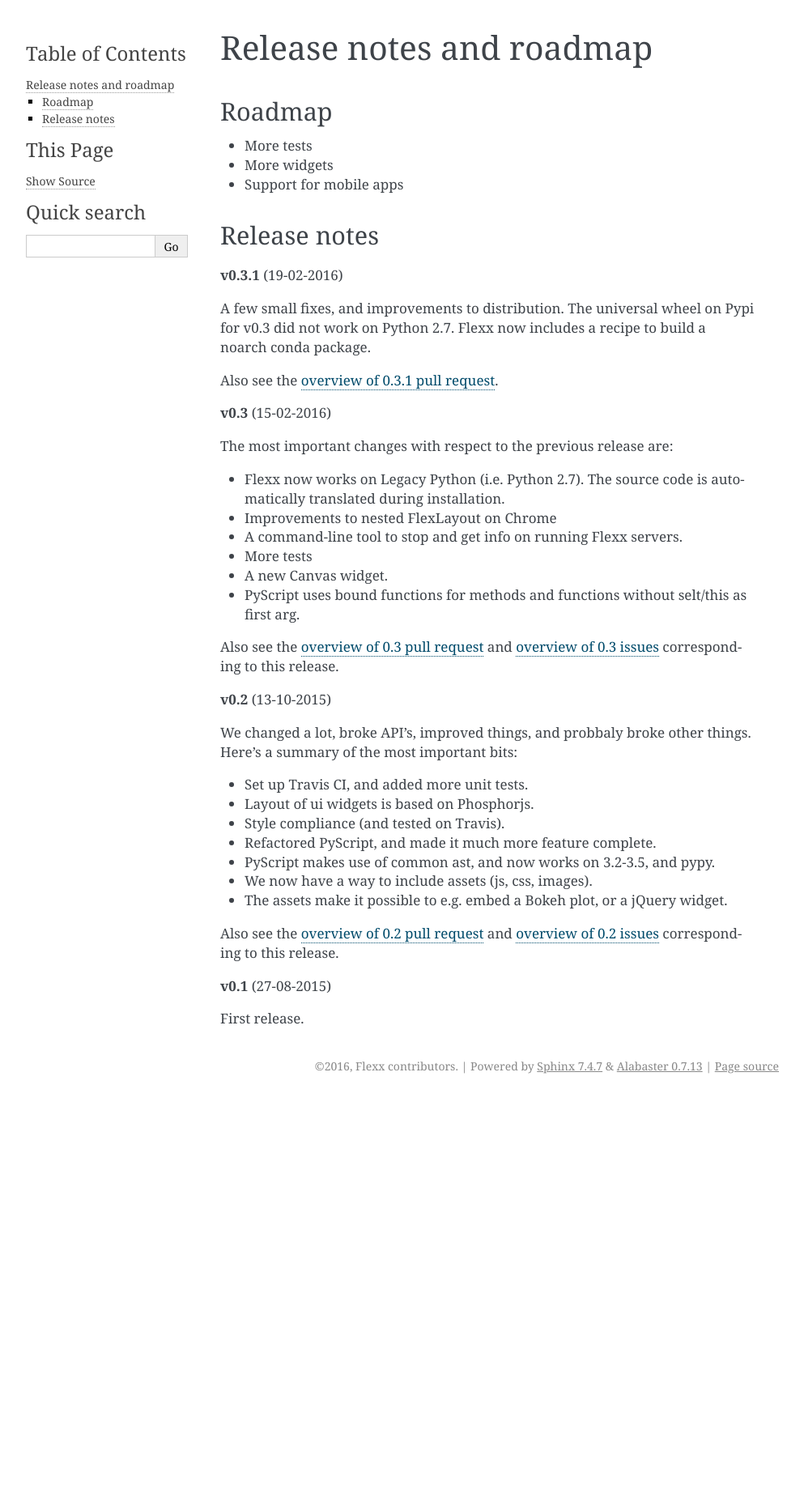
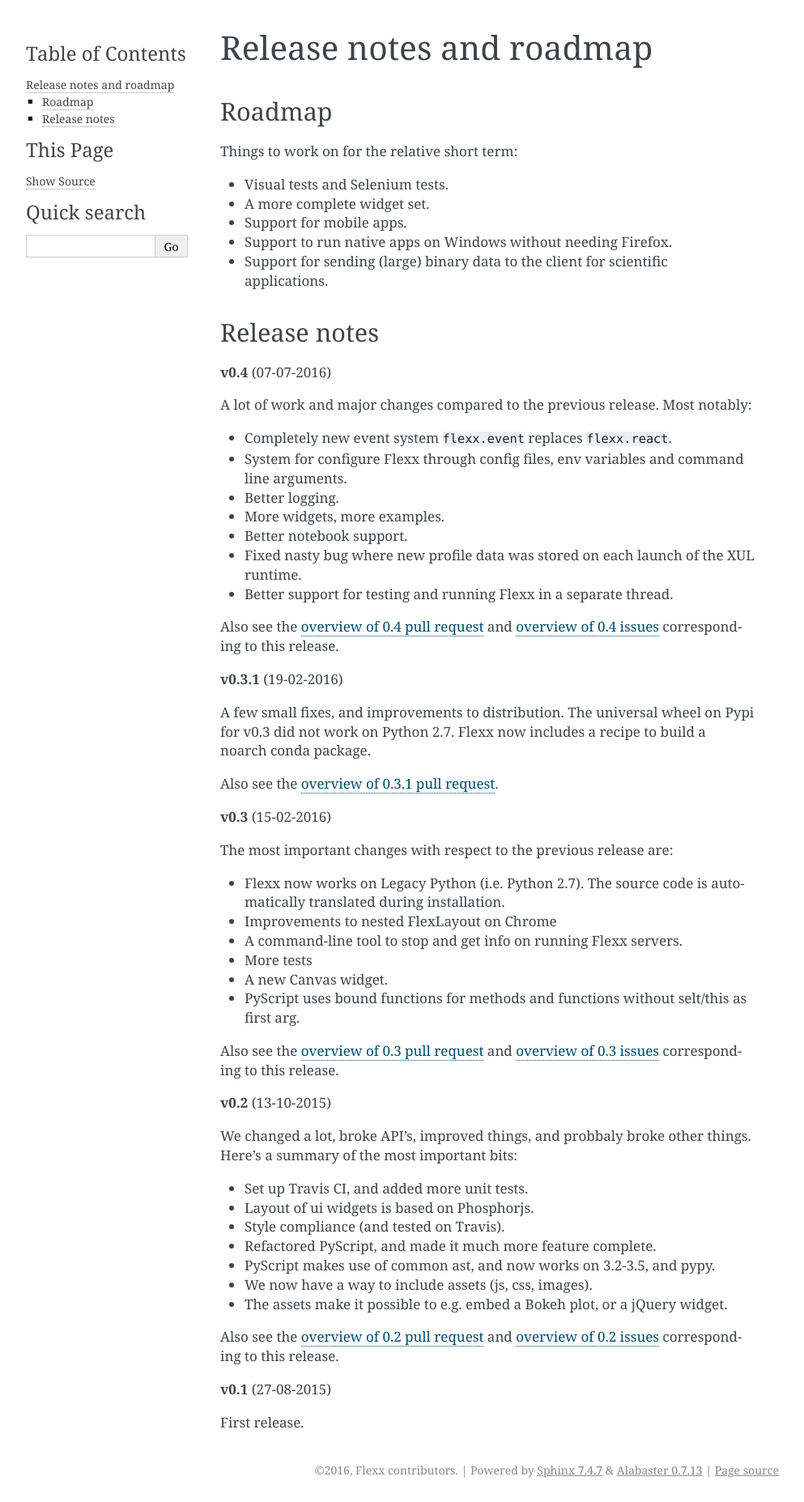
Before and after one commit to flexxui/flexx, a Sphinx documentation site: the page built from docs/releasenotes.rst, in a window 1280 px wide. Shown: the whole page at 81% size, without its empty margins (148-1141 px from the left). Built offline with Sphinx 7.4.7, drawn with Linux system fonts in a browser that asks for light colours; pages that are not in the unit, such as notebooks, are missing from menus; before the commit the page ends 1356 px from its top, so only the background shows below that.

Commit message:
Release notes

```diff
--- a/docs/releasenotes.rst
+++ b/docs/releasenotes.rst
@@ -5,13 +5,36 @@
 Roadmap
 -------
 
-* More tests
-* More widgets
-* Support for mobile apps
+Things to work on for the relative short term:
+
+* Visual tests and Selenium tests.
+* A more complete widget set.
+* Support for mobile apps.
+* Support to run native apps on Windows without needing Firefox.
+* Support for sending (large) binary data to the client for scientific applications.
 
 
 Release notes
 -------------
+
+**v0.4** (07-07-2016)
+
+A lot of work and major changes compared to the previous release. Most notably:
+
+* Completely new event system ``flexx.event`` replaces ``flexx.react``.
+* System for configure Flexx through config files, env variables and command line arguments.
+* Better logging.
+* More widgets, more examples.
+* Better notebook support.
+* Fixed nasty bug where new profile data was stored on each launch of the XUL runtime.
+* Better support for testing and running Flexx in a separate thread.
+
+Also see the
+`overview of 0.4 pull request <https://github.com/zoofIO/flexx/issues?q=is%3Apr+milestone%3Av0.4>`_
+and
+`overview of 0.4 issues <https://github.com/zoofIO/flexx/issues?q=is%3Aissue+milestone%3Av0.4>`_
+corresponding to this release.
+
 
 **v0.3.1** (19-02-2016)
 
--- a/setup.py
+++ b/setup.py
@@ -5,13 +5,16 @@
 
 Release checklist:
 
-* Check docs in __init__.py, index.rst and README.md
+* write release notes
+* check docs in __init__.py, index.rst and README.md
 * bump __version__
 * git tag
+* git push
 * trigger build on conda-forge
 * python setup.py register
 * python setup.py sdist bdist_wheel --universal upload
 * spread the word
+* bump __version__ to dev
 
 """
 
```
